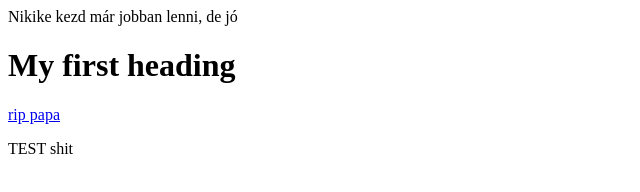
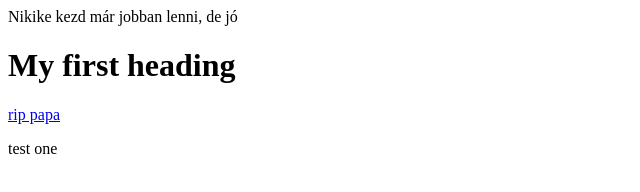
Before and after one commit to deadandan/html_css, a plain HTML site: page index.html in a window 1280 px wide. Shown: the full height of the page, 0-640 px from the left. Drawn offline with Linux system fonts and the light colour scheme.

Commit message:
committed

```diff
--- a/index.html
+++ b/index.html
@@ -14,7 +14,7 @@
 
 </p>
 
-TEST shit
+test one
 
 </body>
 
```
